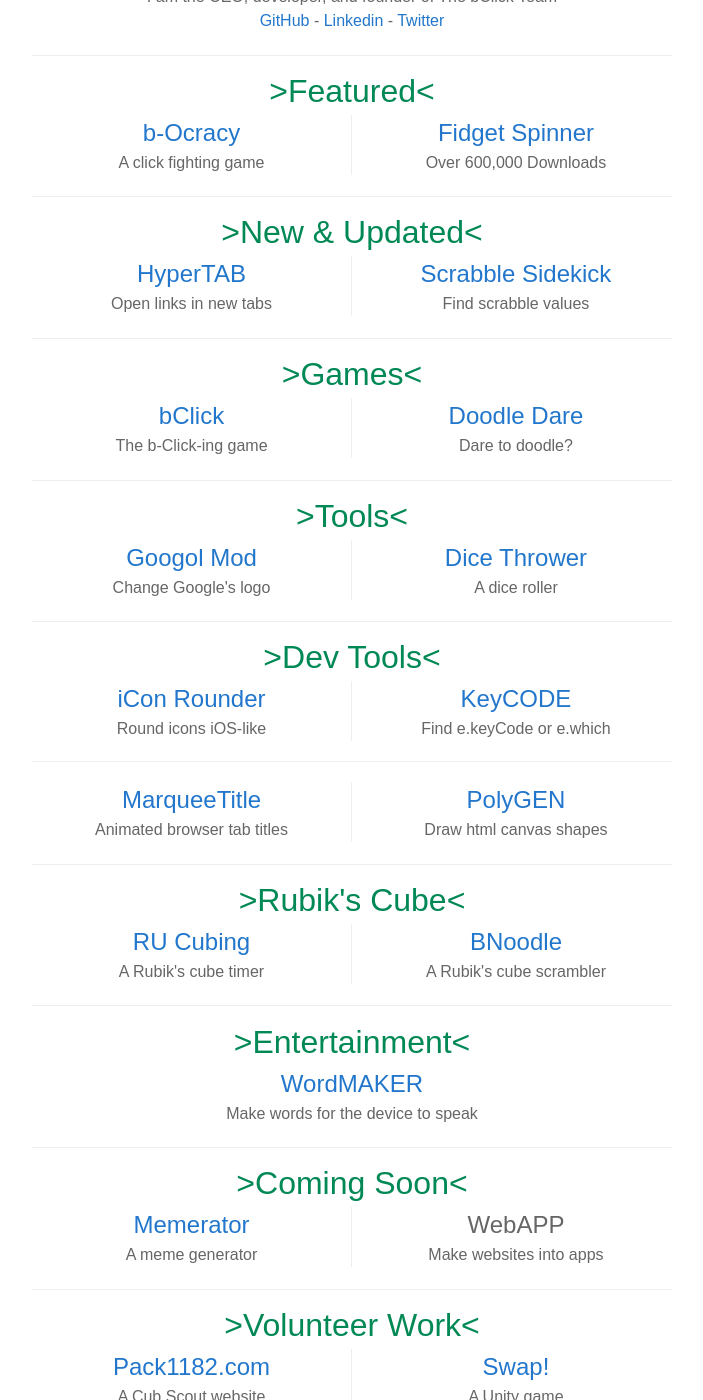
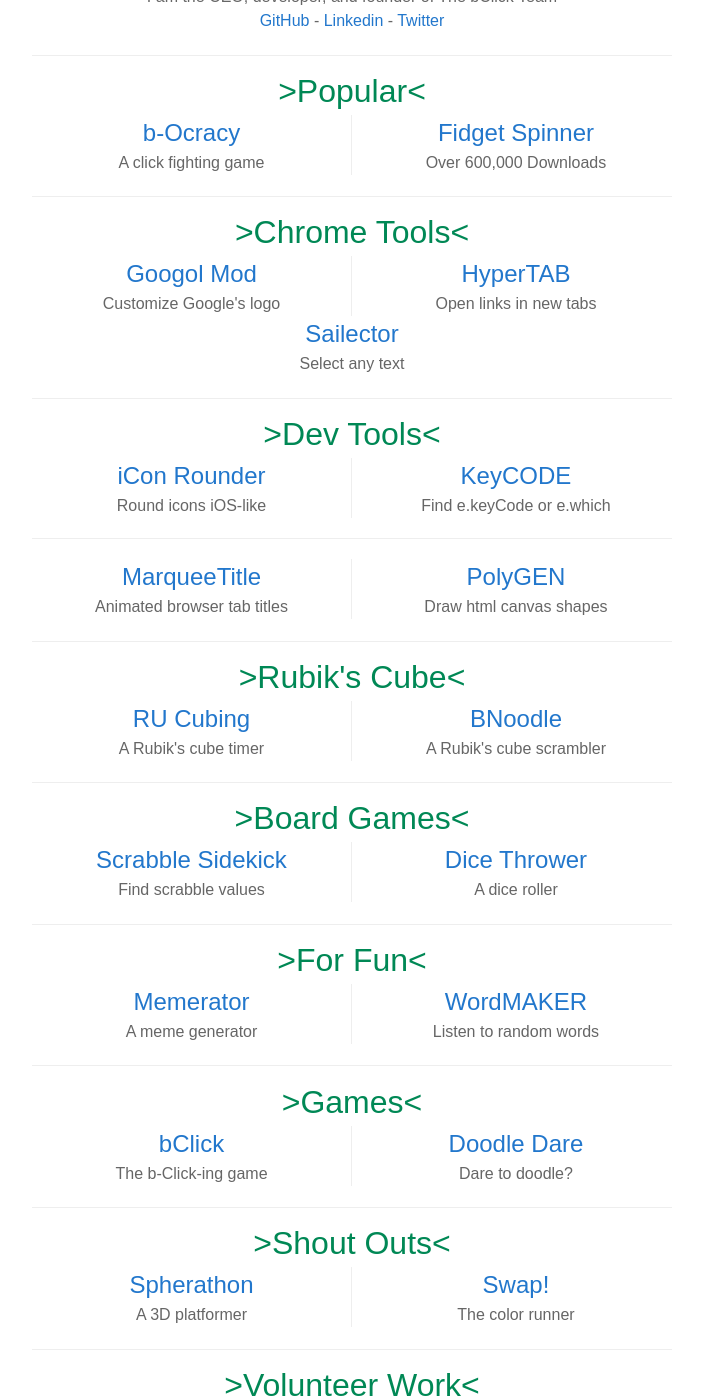
Before and after one commit to cameronsamuels/cameronsamuels.github.io, a Jekyll site: the page built from index.html, in a window 1280 px wide and 1400 px high, scrolled down 339 px. Shown: the whole window, without its empty margins (288-991 px from the left). Built offline with Jekyll 4.4.1, drawn with Linux system fonts in a browser that asks for light colours.

Commit message:
Updated a lot
- Added Sailector and Spherathon
- Organized and rearranged sections and apps
- Changed text of headings
- Removed WebAPP
- Improved some descriptions

```diff
--- a/index.html
+++ b/index.html
@@ -15,18 +15,13 @@
 		<h1>About Me</h1>
 		<p>I am the CEO, developer, and founder of The bClick Team<br>
 		<a href=//git.io/vQlve>GitHub</a> - <a href=//goo.gl/8gxGWh>Linkedin</a> - <a href=//goo.gl/hh7pu4>Twitter</a></p>
-		<h1>Featured</h1>
+		<h1>Popular</h1>
 		<div><h2><a href=//bocracy.com>b-Ocracy</a></h2><p>A click fighting game</p></div>
 		<div><h2><a href=fidget>Fidget Spinner</a></h2><p>Over 600,000 Downloads</p></div>
-		<h1>New &amp; Updated</h1>
+		<h1>Chrome Tools</h1>
+		<div><h2><a href=//goo.gl/66Kgeg>Googol Mod</a></h2><p>Customize Google's logo</p></div>
 		<div><h2><a href=//goo.gl/SSqtUY>HyperTAB</a></h2><p>Open links in new tabs</p></div>
-		<div><h2><a href=scrabble>Scrabble Sidekick</a></h2><p>Find scrabble values</p></div>
-		<h1>Games</h1>
-		<div><h2><a href=http://bclick.ml>bClick</a></h2><p>The b-Click-ing game</p></div>
-		<div><h2><a href=//appsto.re/us/8N3jjb.i>Doodle Dare</a></h2><p>Dare to doodle?</p></div>
-		<h1>Tools</h1>
-		<div><h2><a href=//goo.gl/66Kgeg>Googol Mod</a></h2><p>Change Google's logo</p></div>
-		<div><h2><a href=dicethrower>Dice Thrower</a></h2><p>A dice roller</p></div>
+		<h2><a href=//goo.gl/M4d2Qn>Sailector</a></h2><p>Select any text</p>
 		<h1>Dev Tools</h1>
 		<div><h2><a href=iconrounder>iCon Rounder</a></h2><p>Round icons iOS-like</p></div>
 		<div><h2><a href=keycode>KeyCODE</a></h2><p>Find e.keyCode or e.which</p></div>
@@ -36,15 +31,20 @@
 		<h1>Rubik's Cube</h1>
 		<div><h2><a href=http://ru-cubing.tk>RU Cubing</a></h2><p>A Rubik's cube timer</p></div>
 		<div><h2><a href=http://bnoodle.tk>BNoodle</a></h2><p>A Rubik's cube scrambler</p></div>
-		<h1>Entertainment</h1>
-		<h2><a href=wordmaker>WordMAKER</a></h2>
-		<p>Make words for the device to speak</p>
-		<h1>Coming Soon</h1>
+		<h1>Board Games</h1>
+		<div><h2><a href=scrabble>Scrabble Sidekick</a></h2><p>Find scrabble values</p></div>
+		<div><h2><a href=dicethrower>Dice Thrower</a></h2><p>A dice roller</p></div>
+		<h1>For Fun</h1>
 		<div><h2><a href=memerator>Memerator</a></h2><p>A meme generator</p></div>
-		<div><h2>WebAPP</h2><p>Make websites into apps</p></div>
+		<div><h2><a href=wordmaker>WordMAKER</a></h2><p>Listen to random words</p></div>
+		<h1>Games</h1>
+		<div><h2><a href=http://bclick.ml>bClick</a></h2><p>The b-Click-ing game</p></div>
+		<div><h2><a href=//appsto.re/us/8N3jjb.i>Doodle Dare</a></h2><p>Dare to doodle?</p></div>
+		<h1>Shout Outs</h1>
+		<div><h2><a href=//goo.gl/vvJzLG>Spherathon</a></h2><p>A 3D platformer</p></div>
+		<div><h2><a href=http://ebaad.ml/swap>Swap!</a></h2><p>The color runner</p></div>
 		<h1>Volunteer Work</h1>
-		<div><h2><a href=http://pack1182.com>Pack1182.com</a></h2><p>A Cub Scout website</p></div>
-		<div><h2><a href=http://ebaad.ml/swap>Swap!</a></h2><p>A Unity game</p></div>
+		<h2><a href=http://pack1182.com>Pack1182.com</a></h2><p>A Cub Scout website</p>
 		<footer>Copyright &copy; 2017 Cameron Samuels</footer>
 	</main>
 </body></html>
```
